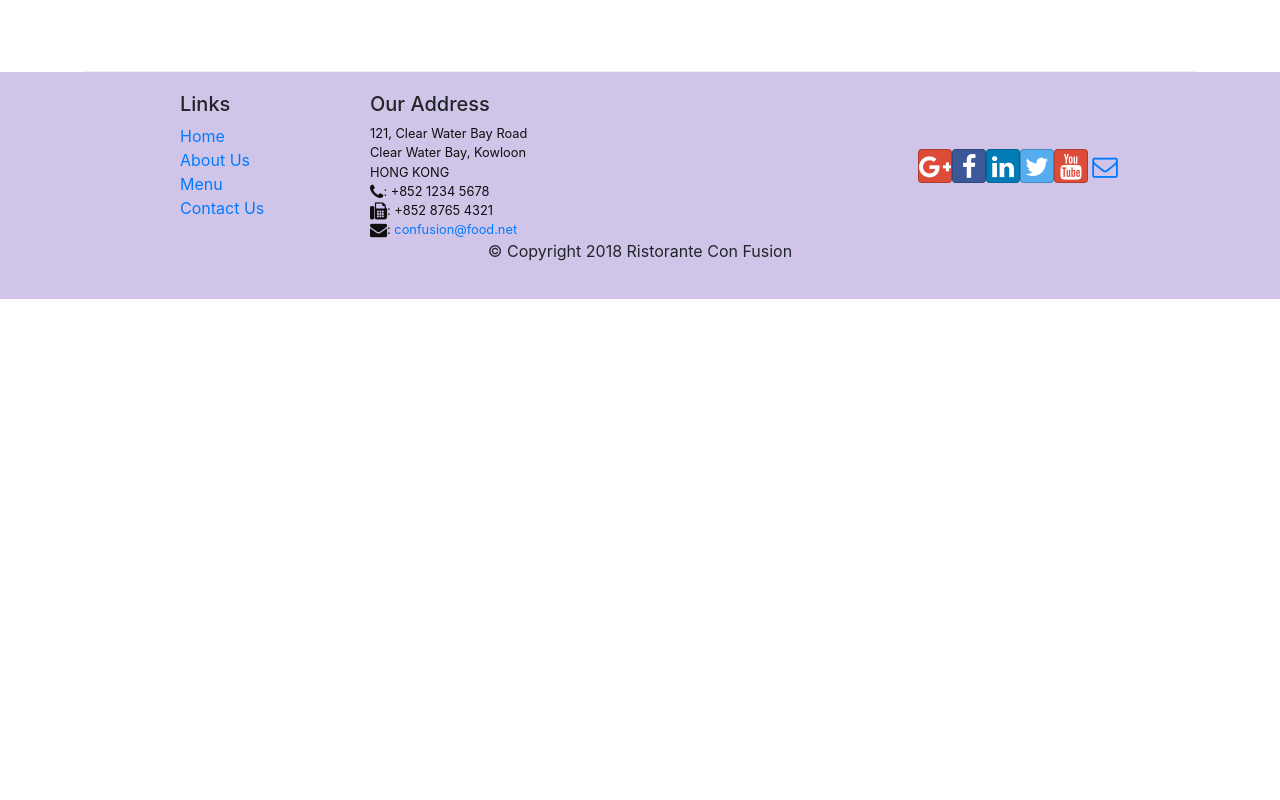
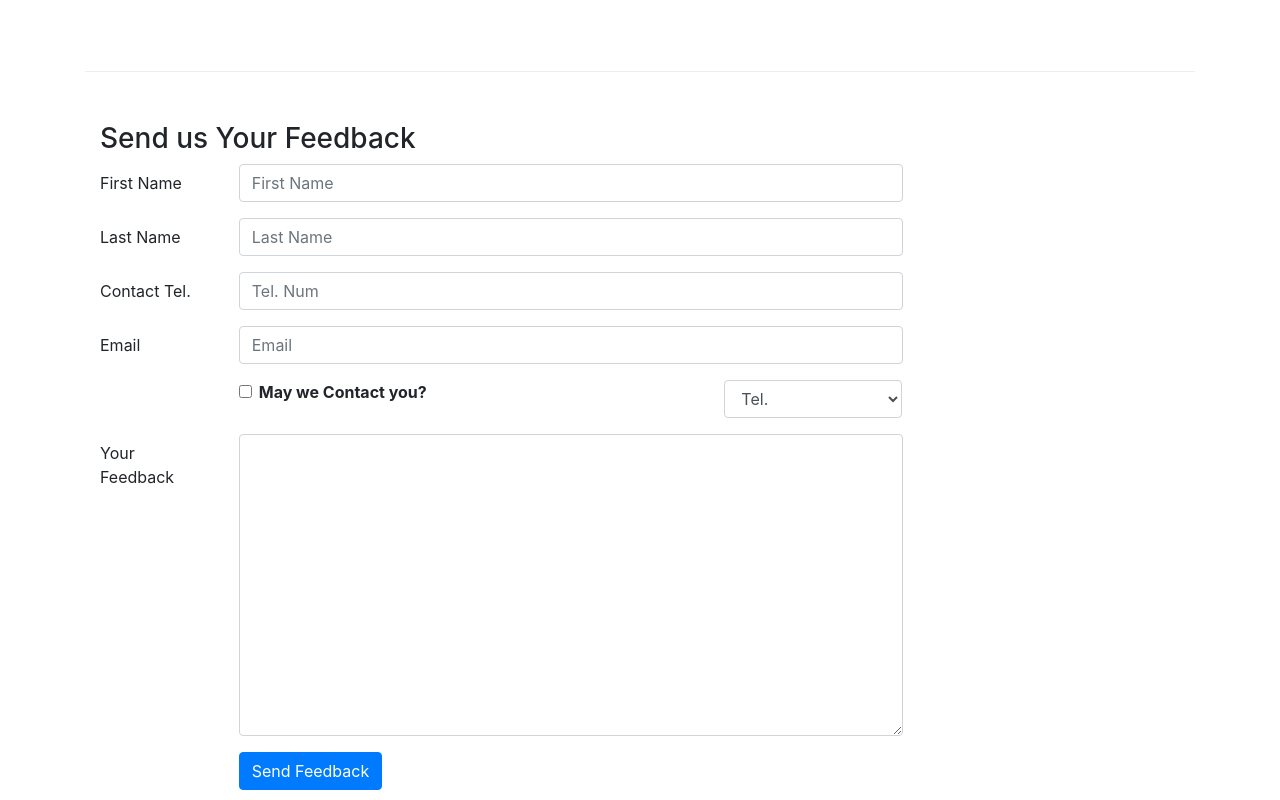
Before and after one commit to rahulgopu/online-restaurant-website-React, a React (Create React App) app: page /contactus in a window 1280 px wide. Shown: the part 800-1600 px from the top of the page. Before the commit the page ends 1099 px from the top, so only its background shows below. Built offline with nearby package versions, Linux system fonts and the light colour scheme.

Commit message:
Controlled Forms

```diff
--- a/src/components/ContactComponent.js
+++ b/src/components/ContactComponent.js
@@ -1,8 +1,40 @@
-import React from 'react';
-import { Breadcrumb, BreadcrumbItem } from 'reactstrap';
+import React, { Component } from 'react';
+import { Breadcrumb, BreadcrumbItem, Button, Form, FormGroup, Label, Input, Col } from 'reactstrap';
 import { Link } from 'react-router-dom';
 
-function Contact(props) {
+class Contact extends Component {
+    constructor(props) {
+        super(props);
+        this.state = {
+            firstName: "",
+            lastName: "",
+            telnum: "",
+            email: "",
+            agree: false,
+            contactType: "Tel.",
+            message: ""
+        }
+        this.handleSubmit = this.handleSubmit.bind(this);
+        this.handleChange = this.handleChange.bind(this);
+    }
+
+    handleChange(event) {
+        const target = event.target;
+        const value = target.type === 'checkbox' ? target.checked : target.value;
+        const name = target.name;
+
+        this.setState({
+            [name]: value
+        })
+    }
+
+    handleSubmit(event) {
+        console.log("Current State is: " + JSON.stringify(this.state));
+        alert("Current State is: " + JSON.stringify(this.state));
+        event.preventDefault();
+    }
+
+    render() {
         return(
 
             <div className="container">
@@ -44,8 +76,90 @@ function Contact(props) {
                         </div>
                     </div>
                 </div>
+                <div className="row row-content">
+                    <div className="col-12">
+                        <h3>Send us Your Feedback</h3>
+                    </div>
+                    <div className="col-12 col-md-9">
+                        <Form onSubmit={this.handleSubmit}>
+                            <FormGroup row>
+                                <Label htmlFor="firstName" md={2}>First Name</Label>
+                                <Col md={10}>
+                                    <Input type="text" id="firstName" name="firstName"
+                                            placeholder="First Name"
+                                            value={this.state.firstName}
+                                            onChange={this.handleChange} />
+                                </Col>
+                            </FormGroup>
+                            <FormGroup row>
+                                <Label htmlFor="lastName" md={2}>Last Name</Label>
+                                <Col md={10}>
+                                    <Input type="text" id="lastName" name="lastName"
+                                            placeholder="Last Name"
+                                            value={this.state.lastName}
+                                            onChange={this.handleChange} />
+                                </Col>
+                            </FormGroup>
+                            <FormGroup row>
+                                <Label htmlFor="telnum" md={2}>Contact Tel.</Label>
+                                <Col md={10}>
+                                    <Input type="text" id="telnum" name="telnum"
+                                            placeholder="Tel. Num"
+                                            value={this.state.telnum}
+                                            onChange={this.handleChange} />
+                                </Col>
+                            </FormGroup>
+                            <FormGroup row>
+                                <Label htmlFor="email" md={2}>Email</Label>
+                                <Col md={10}>
+                                    <Input type="email" id="email" name="email"
+                                            placeholder="Email"
+                                            value={this.state.email}
+                                            onChange={this.handleChange} />
+                                </Col>
+                            </FormGroup>
+                            <FormGroup row>
+                                <Col md={{size: 6, offset: 2}}>
+                                    <FormGroup check>
+                                        <Label check>
+                                            <Input type="checkbox" name="agree"
+                                                    checked={this.state.agree}
+                                                    onChange={this.handleChange} /> {' '}
+                                                    <strong>May we Contact you?</strong>
+                                        </Label>
+                                    </FormGroup>
+                                </Col>
+                                <Col md={{size: 3, offset: 1}}>
+                                    <Input type="select" name="contactType"
+                                            value={this.state.contactType}
+                                            onChange={this.handleChange} >
+                                        <option>Tel.</option>
+                                        <option>Email</option>
+                                    </Input>
+                                </Col>
+                            </FormGroup>
+                            <FormGroup row>
+                                <Label htmlFor="message" md={2}>Your Feedback</Label>
+                                <Col md={10}>
+                                    <Input type="textarea" id="message" name="message"
+                                            rows="12"
+                                            value={this.state.message}
+                                            onChange={this.handleChange} />
+                                </Col>
+                            </FormGroup>
+                            <FormGroup row>
+                                <Col md={{size: 10, offset: 2}}>
+                                    <Button type="submit" color="primary">
+                                        Send Feedback
+                                    </Button>
+                                </Col>
+                            </FormGroup>
+                        </Form>
+                    </div>
+                </div>
             </div>
         );
     }
+}
 
 export default Contact;
```
Lines whose indentation alone changed are shown as unchanged.
